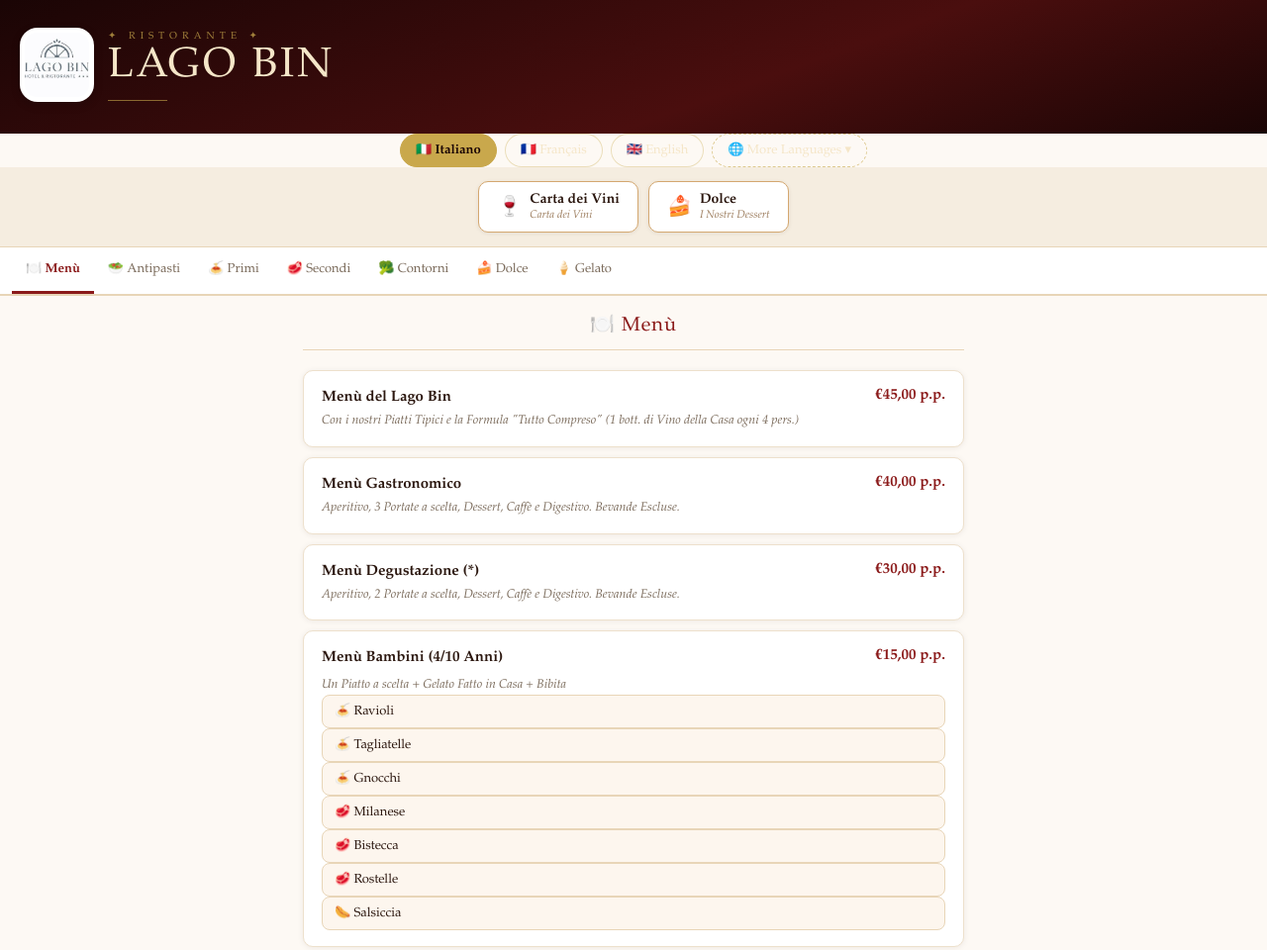
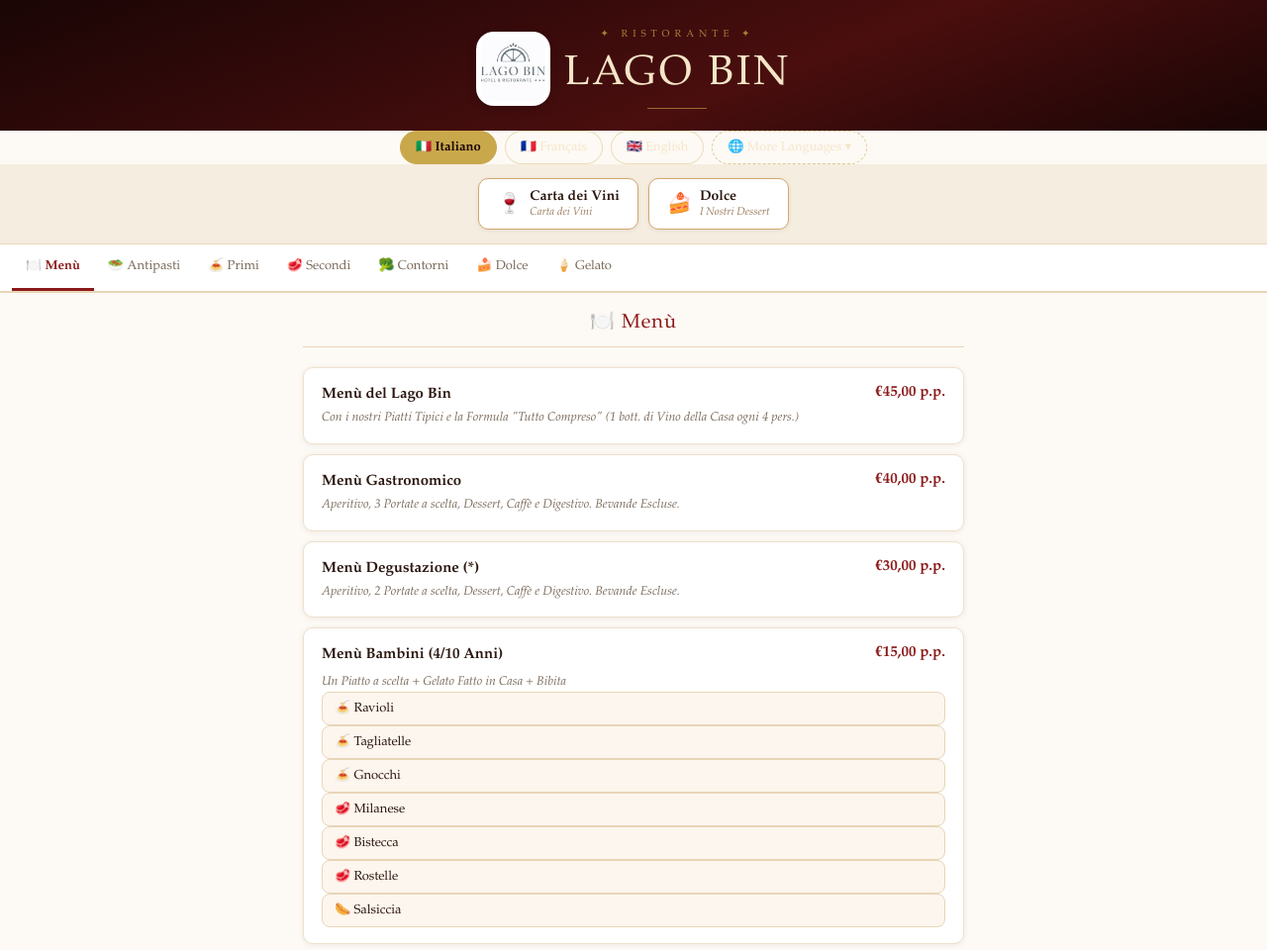
Before and after one commit to mamunjoyit1-cyber/lago-bin-menu, a plain HTML site: page index.html in a window 1280 px wide. Shown: the top 960 px of the page at 99% size. Drawn offline with Linux system fonts and the light colour scheme.

Commit message:
Update index.html

```diff
--- a/index.html
+++ b/index.html
@@ -111,22 +111,16 @@
 
 <div class="header">
 
-  <div style="display:flex;align-items:center;justify-content:flex-start;gap:14px;margin-bottom:10px;">
+  <div style="display:flex;align-items:center;justify-content:center;gap:14px;text-align:center;">
 
-    <!-- LOGO -->
     <img src="images.jpeg"
          style="width:75px;height:75px;object-fit:contain;background:#fff;padding:5px;border-radius:18px;box-shadow:0 3px 10px rgba(0,0,0,0.18);">
 
-    <!-- TEXT -->
-    <div style="text-align:left;">
-      <div class="subtitle" style="margin:0;color:#c9a84c;">✦ RISTORANTE ✦</div>
-      <h1 style="margin:0;color:#f5e6c8;">LAGO BIN</h1>
-      <div class="divider" style="margin:8px 0 0 0;"></div>
+    <div>
+      <div class="subtitle">✦ RISTORANTE ✦</div>
+      <h1>LAGO BIN</h1>
+      <div class="divider" style="margin:8px auto 0 auto;"></div>
     </div>
-
-  </div>
-
-</div>
 
   </div>
 
```
